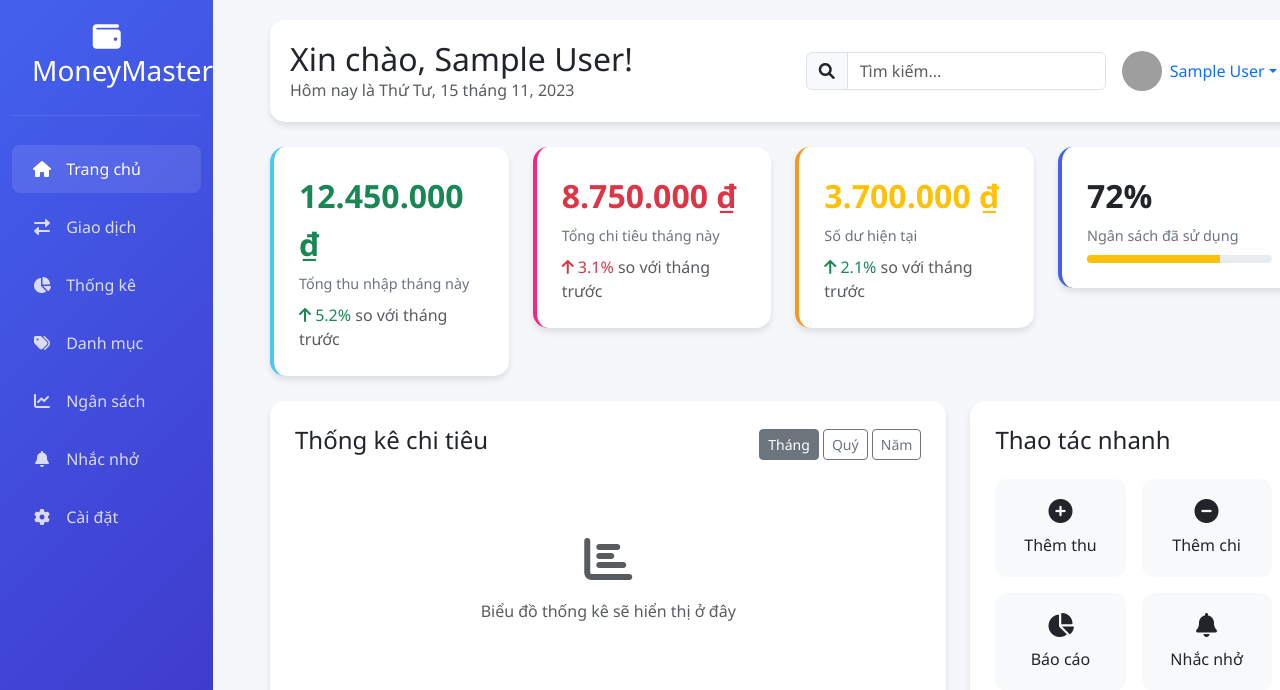
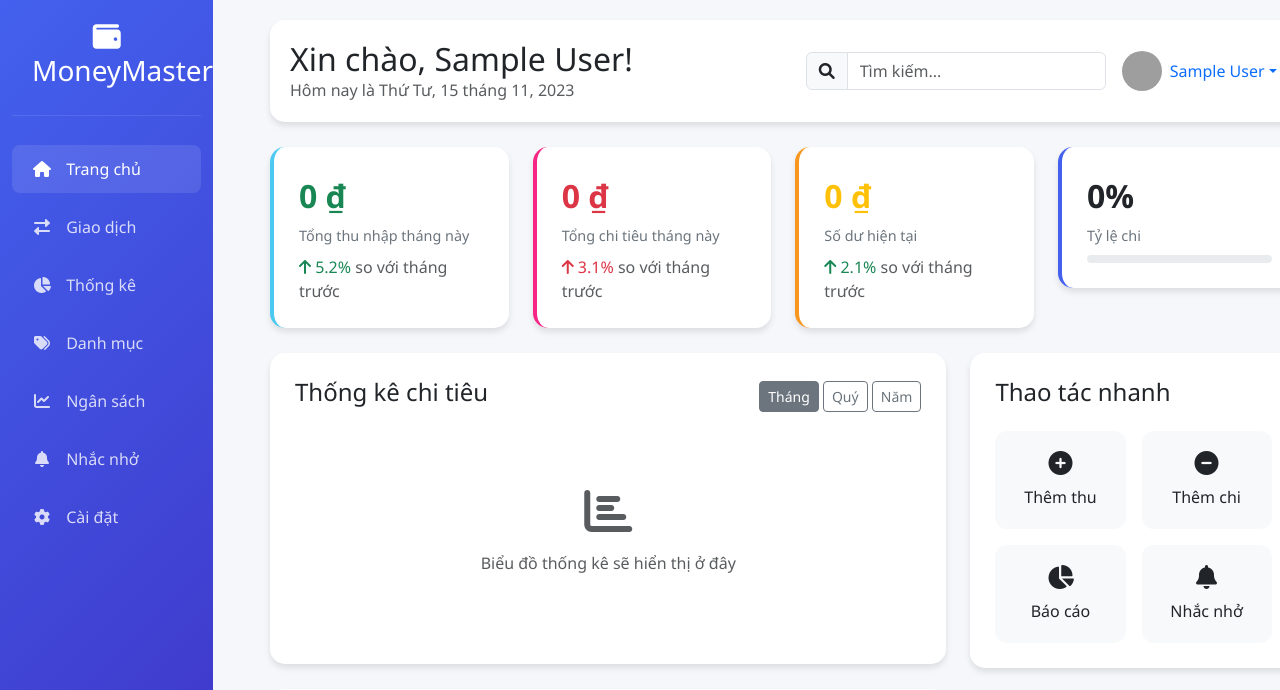
Before and after one commit to levuongVN/PHP, a PHP site: page /views/Index.php in a window 1280 px wide. Shown: the top 690 px of the page. Run offline with PHP 8.4, Linux system fonts and the light colour scheme; the visitor is signed in with stand-in values (Sample User, id 1); tables that the repository leaves empty or names only in its code hold one stand-in row (values such as "Sample post"); grey boxes are pictures that could not be loaded.

Commit message:
Add finance data functions and integrate with dashboard
Added functions in functions/home.php to fetch total income, total expense, and recent transactions for a user. Created handle/home_process.php to process and extract finance data for the dashboard. Updated views/Index.php to display dynamic finance statistics using the new data. Fixed a header call in login_process.php.

```diff
--- /dev/null
+++ b/functions/home.php
@@ -0,0 +1,76 @@
+<?php
+/**
+ * Lấy tổng thu nhập của user
+ */
+function getTotalIncome($conn, $user_id) {
+    $sql = "SELECT COALESCE(SUM(amount), 0) as total_income
+            FROM transactions
+            WHERE user_id = ?
+            AND type = 'income'";
+    $stmt = mysqli_prepare($conn, $sql);
+
+    if ($stmt) {
+        mysqli_stmt_bind_param($stmt, "i", $user_id);
+        mysqli_stmt_execute($stmt);
+        $result = mysqli_stmt_get_result($stmt);
+        $row = mysqli_fetch_assoc($result);
+
+        mysqli_stmt_close($stmt);
+        return (float)$row['total_income'];
+    }
+
+    return 0;
+}
+
+/**
+ * Lấy tổng chi tiêu của user
+ */
+function getTotalExpense($conn, $user_id) {
+    $sql = "SELECT COALESCE(SUM(amount), 0) as total_expense
+            FROM transactions
+            WHERE user_id = ?
+            AND type = 'expense'";
+    $stmt = mysqli_prepare($conn, $sql);
+
+    if ($stmt) {
+        mysqli_stmt_bind_param($stmt, "i", $user_id);
+        mysqli_stmt_execute($stmt);
+        $result = mysqli_stmt_get_result($stmt);
+        $row = mysqli_fetch_assoc($result);
+
+        mysqli_stmt_close($stmt);
+        return (float)$row['total_expense'];
+    }
+
+    return 0;
+}
+
+/**
+ * Lấy giao dịch gần đây
+ */
+function getRecentTransactions($conn, $user_id, $limit = 5) {
+    $sql = "SELECT t.*, c.name as category_name, c.color, c.icon
+            FROM transactions t
+            JOIN categories c ON t.category_id = c.id
+            WHERE t.user_id = ?
+            ORDER BY t.transaction_date DESC, t.created_at DESC
+            LIMIT ?";
+    $stmt = mysqli_prepare($conn, $sql);
+
+    if ($stmt) {
+        mysqli_stmt_bind_param($stmt, "ii", $user_id, $limit);
+        mysqli_stmt_execute($stmt);
+        $result = mysqli_stmt_get_result($stmt);
+
+        $transactions = [];
+        while ($row = mysqli_fetch_assoc($result)) {
+            $transactions[] = $row;
+        }
+
+        mysqli_stmt_close($stmt);
+        return $transactions;
+    }
+
+    return [];
+}
+?>
--- a/handle/home_process.php
+++ b/handle/home_process.php
@@ -0,0 +1,55 @@
+<?php
+// handle/home_process.php
+session_start();
+require_once '../functions/dbConnect.php';
+require_once '../functions/auth.php';
+require_once '../functions/home.php';
+
+$user_id = $_SESSION['user_id'] ?? null;
+
+if (!$user_id) {
+    header('Location: ../Index.php');
+    exit;
+}
+
+// Tạo kết nối
+$conn = getDBConnection();
+
+// ĐỊNH NGHĨA HÀM
+function getDataFinance($conn, $user_id) {
+    $total_income = getTotalIncome($conn, $user_id);
+    $total_expense = getTotalExpense($conn, $user_id);
+    $current_balance = $total_income - $total_expense;
+    $recent_transactions = getRecentTransactions($conn, $user_id, 5);
+
+    // Tính phần trăm chi tiêu so với thu nhập
+    if ($total_income > 0) {
+        $budget_percentage = ($total_expense / $total_income) * 100;
+    } else {
+        $budget_percentage = 0;
+    }
+
+    // Phân loại màu sắc cho progress bar
+    if ($budget_percentage <= 60) {
+        $progress_class = 'bg-success';
+    } elseif ($budget_percentage <= 80) {
+        $progress_class = 'bg-warning';
+    } else {
+        $progress_class = 'bg-danger';
+    }
+
+    return [
+        'total_income' => $total_income,
+        'total_expense' => $total_expense,
+        'current_balance' => $current_balance,
+        'recent_transactions' => $recent_transactions,
+        'budget_percentage' => $budget_percentage,
+        'progress_class' => $progress_class
+    ];
+}
+
+$finance_data = getDataFinance($conn, $user_id);
+
+// extract để view được truy cập các biến luôn
+extract($finance_data);
+?>
--- a/handle/login_process.php
+++ b/handle/login_process.php
@@ -14,7 +14,7 @@ $password = $_POST['password'];
 // Validate dữ liệu
 if (empty($username) || empty($password)) {
     $_SESSION['error'] = 'Vui lòng nhập đầy đủ tên đăng nhập và mật khẩu.';
-    header('Location: ../Index.php');
+    header(header: 'Location: ../Index.php');
     exit();
 }
 
--- a/views/Index.php
+++ b/views/Index.php
@@ -1,7 +1,7 @@
-
 <?php
 // Bắt đầu session và kiểm tra đăng nhập
 session_start();
+require_once '../handle/home_process.php';
 if (!isset($_SESSION['user_id'])) {
     // Nếu chưa đăng nhập, chuyển hướng về trang đăng nhập
     header('Location: ../Index.php');
@@ -12,12 +12,13 @@ if (!isset($_SESSION['user_id'])) {
 $user_id = $_SESSION['user_id'];
 $username = $_SESSION['username'];
 $email = $_SESSION['email'];
-$full_name =$_SESSION['full_name'];
+$full_name = $_SESSION['full_name'];
 $login_time = $_SESSION['login_time'];
 ?>
 
 <!DOCTYPE html>
 <html lang="vi">
+
 <head>
     <meta charset="UTF-8">
     <meta name="viewport" content="width=device-width, initial-scale=1.0">
@@ -50,19 +51,20 @@ $login_time = $_SESSION['login_time'];
         .sidebar .logo {
             padding: 20px;
             text-align: center;
-            border-bottom: 1px solid rgba(255,255,255,0.1);
+            border-bottom: 1px solid rgba(255, 255, 255, 0.1);
         }
 
         .sidebar .nav-link {
-            color: rgba(255,255,255,0.8);
+            color: rgba(255, 255, 255, 0.8);
             padding: 12px 20px;
             margin: 5px 0;
             border-radius: 8px;
             transition: all 0.3s;
         }
 
-        .sidebar .nav-link:hover, .sidebar .nav-link.active {
-            background: rgba(255,255,255,0.1);
+        .sidebar .nav-link:hover,
+        .sidebar .nav-link.active {
+            background: rgba(255, 255, 255, 0.1);
             color: white;
         }
 
@@ -81,7 +83,7 @@ $login_time = $_SESSION['login_time'];
             background: white;
             border-radius: 15px;
             padding: 20px;
-            box-shadow: 0 4px 6px rgba(0,0,0,0.1);
+            box-shadow: 0 4px 6px rgba(0, 0, 0, 0.1);
             margin-bottom: 25px;
         }
 
@@ -89,7 +91,7 @@ $login_time = $_SESSION['login_time'];
             background: white;
             border-radius: 15px;
             padding: 25px;
-            box-shadow: 0 4px 6px rgba(0,0,0,0.1);
+            box-shadow: 0 4px 6px rgba(0, 0, 0, 0.1);
             margin-bottom: 25px;
             transition: transform 0.3s;
             border-left: 4px solid var(--primary);
@@ -126,7 +128,7 @@ $login_time = $_SESSION['login_time'];
             background: white;
             border-radius: 15px;
             padding: 25px;
-            box-shadow: 0 4px 6px rgba(0,0,0,0.1);
+            box-shadow: 0 4px 6px rgba(0, 0, 0, 0.1);
         }
 
         .transaction-item {
@@ -189,7 +191,7 @@ $login_time = $_SESSION['login_time'];
             background: white;
             border-radius: 15px;
             padding: 25px;
-            box-shadow: 0 4px 6px rgba(0,0,0,0.1);
+            box-shadow: 0 4px 6px rgba(0, 0, 0, 0.1);
         }
 
         .action-btn {
@@ -220,7 +222,7 @@ $login_time = $_SESSION['login_time'];
             background: white;
             border-radius: 15px;
             padding: 25px;
-            box-shadow: 0 4px 6px rgba(0,0,0,0.1);
+            box-shadow: 0 4px 6px rgba(0, 0, 0, 0.1);
             margin-bottom: 25px;
         }
 
@@ -243,6 +245,7 @@ $login_time = $_SESSION['login_time'];
         }
     </style>
 </head>
+
 <body>
     <div class="container-fluid">
         <div class="row">
@@ -267,8 +270,8 @@ $login_time = $_SESSION['login_time'];
                 <!-- Header -->
                 <div class="header d-flex justify-content-between align-items-center">
                     <div>
-                    <h2 class="mb-0">Xin chào, <?php echo htmlspecialchars($full_name); ?>!</h2>
-                    <p class="text-muted mb-0">Hôm nay là Thứ Tư, 15 tháng 11, 2023</p>
+                        <h2 class="mb-0">Xin chào, <?php echo htmlspecialchars($full_name); ?>!</h2>
+                        <p class="text-muted mb-0">Hôm nay là Thứ Tư, 15 tháng 11, 2023</p>
                     </div>
                     <div class="d-flex align-items-center">
                         <div class="input-group me-3" style="width: 300px;">
@@ -276,15 +279,20 @@ $login_time = $_SESSION['login_time'];
                             <input type="text" class="form-control" placeholder="Tìm kiếm...">
                         </div>
                         <div class="dropdown">
-                            <a href="#" class="d-flex align-items-center text-decoration-none dropdown-toggle" data-bs-toggle="dropdown">
-                                <img src="https://ui-avatars.com/api/?name=Nguyen+Van+A&background=4361ee&color=fff" class="user-avatar me-2">
+                            <a href="#" class="d-flex align-items-center text-decoration-none dropdown-toggle"
+                                data-bs-toggle="dropdown">
+                                <img src="https://ui-avatars.com/api/?name=Nguyen+Van+A&background=4361ee&color=fff"
+                                    class="user-avatar me-2">
                                 <span><?php echo htmlspecialchars($full_name); ?></span>
-                                </a>
+                            </a>
                             <ul class="dropdown-menu">
                                 <li><a class="dropdown-item" href="#"><i class="fas fa-user me-2"></i> Hồ sơ</a></li>
                                 <li><a class="dropdown-item" href="#"><i class="fas fa-cog me-2"></i> Cài đặt</a></li>
-                                <li><hr class="dropdown-divider"></li>
-                                <li><a class="dropdown-item" href="../handle/logout_process.php"><i class="fas fa-sign-out-alt me-2"></i> Đăng xuất</a></li>
+                                <li>
+                                    <hr class="dropdown-divider">
+                                </li>
+                                <li><a class="dropdown-item" href="../handle/logout_process.php"><i
+                                            class="fas fa-sign-out-alt me-2"></i> Đăng xuất</a></li>
                             </ul>
                         </div>
                     </div>
@@ -294,7 +302,8 @@ $login_time = $_SESSION['login_time'];
                 <div class="row">
                     <div class="col-md-3">
                         <div class="stats-card income">
-                            <div class="stats-number text-success">12.450.000 ₫</div>
+                            <div class="stats-number text-success"><?= number_format($total_income, 0, ',', '.') ?> ₫
+                            </div>
                             <div class="stats-title">Tổng thu nhập tháng này</div>
                             <div class="mt-2">
                                 <span class="text-success"><i class="fas fa-arrow-up"></i> 5.2%</span>
@@ -304,7 +313,8 @@ $login_time = $_SESSION['login_time'];
                     </div>
                     <div class="col-md-3">
                         <div class="stats-card expense">
-                            <div class="stats-number text-danger">8.750.000 ₫</div>
+                            <div class="stats-number text-danger"><?= number_format($total_expense, 0, ',', '.') ?> ₫
+                            </div>
                             <div class="stats-title">Tổng chi tiêu tháng này</div>
                             <div class="mt-2">
                                 <span class="text-danger"><i class="fas fa-arrow-up"></i> 3.1%</span>
@@ -314,7 +324,8 @@ $login_time = $_SESSION['login_time'];
                     </div>
                     <div class="col-md-3">
                         <div class="stats-card balance">
-                            <div class="stats-number text-warning">3.700.000 ₫</div>
+                            <div class="stats-number text-warning"><?= number_format($current_balance, 0, ',', '.') ?> ₫
+                            </div>
                             <div class="stats-title">Số dư hiện tại</div>
                             <div class="mt-2">
                                 <span class="text-success"><i class="fas fa-arrow-up"></i> 2.1%</span>
@@ -324,10 +335,12 @@ $login_time = $_SESSION['login_time'];
                     </div>
                     <div class="col-md-3">
                         <div class="stats-card">
-                            <div class="stats-number">72%</div>
-                            <div class="stats-title">Ngân sách đã sử dụng</div>
+                            <div class="stats-number"><?= number_format($budget_percentage, 0) ?>%</div>
+                            <div class="stats-title">Tỷ lệ chi</div>
                             <div class="progress mt-2" style="height: 8px;">
-                                <div class="progress-bar bg-warning" role="progressbar" style="width: 72%"></div>
+                                <div class="progress-bar <?= $progress_class ?>" role="progressbar"
+                                    style="width: <?= min($budget_percentage, 100) ?>%">
+                                </div>
                             </div>
                         </div>
                     </div>
@@ -514,4 +527,5 @@ $login_time = $_SESSION['login_time'];
 
     <script src="https://cdn.jsdelivr.net/npm/bootstrap@5.3.0/dist/js/bootstrap.bundle.min.js"></script>
 </body>
+
 </html>
```
